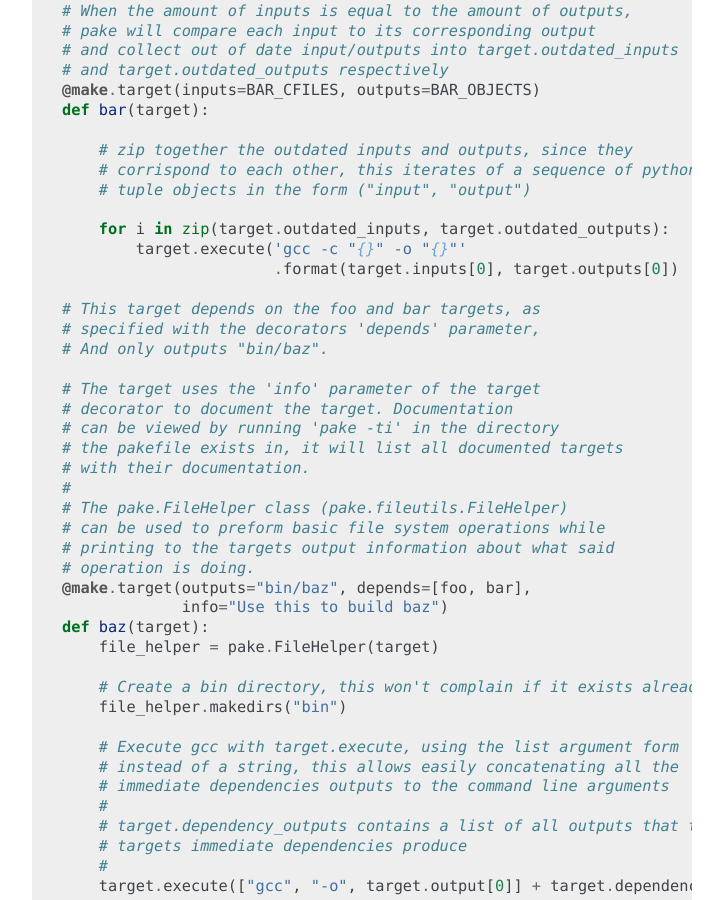
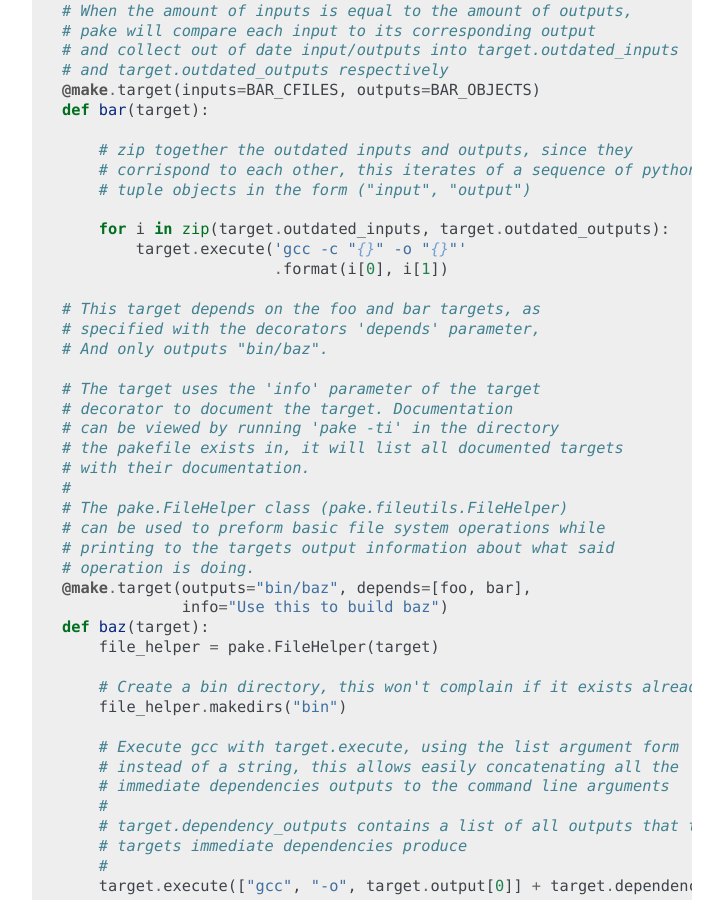
Before and after one commit to Teriks/pake, a Sphinx documentation site: the page built from docs/index.rst, in a window 1280 px wide and 900 px high, scrolled down 1197 px. Shown: the whole window, without its empty margins (388-1111 px from the left). Built offline with Sphinx 7.4.7, drawn with Linux system fonts in a browser that asks for light colours.

Commit message:
Fix small documentation bug

```diff
--- a/docs/index.rst
+++ b/docs/index.rst
@@ -75,7 +75,7 @@ Writing Basic Targets
 
         for i in zip(target.outdated_inputs, target.outdated_outputs):
             target.execute('gcc -c "{}" -o "{}"'
-                           .format(target.inputs[0], target.outputs[0])
+                           .format(i[0], i[1])
 
     # This target depends on the foo and bar targets, as
     # specified with the decorators 'depends' parameter,
```
Also changed, not shown: README.md (+1 -1 lines).
